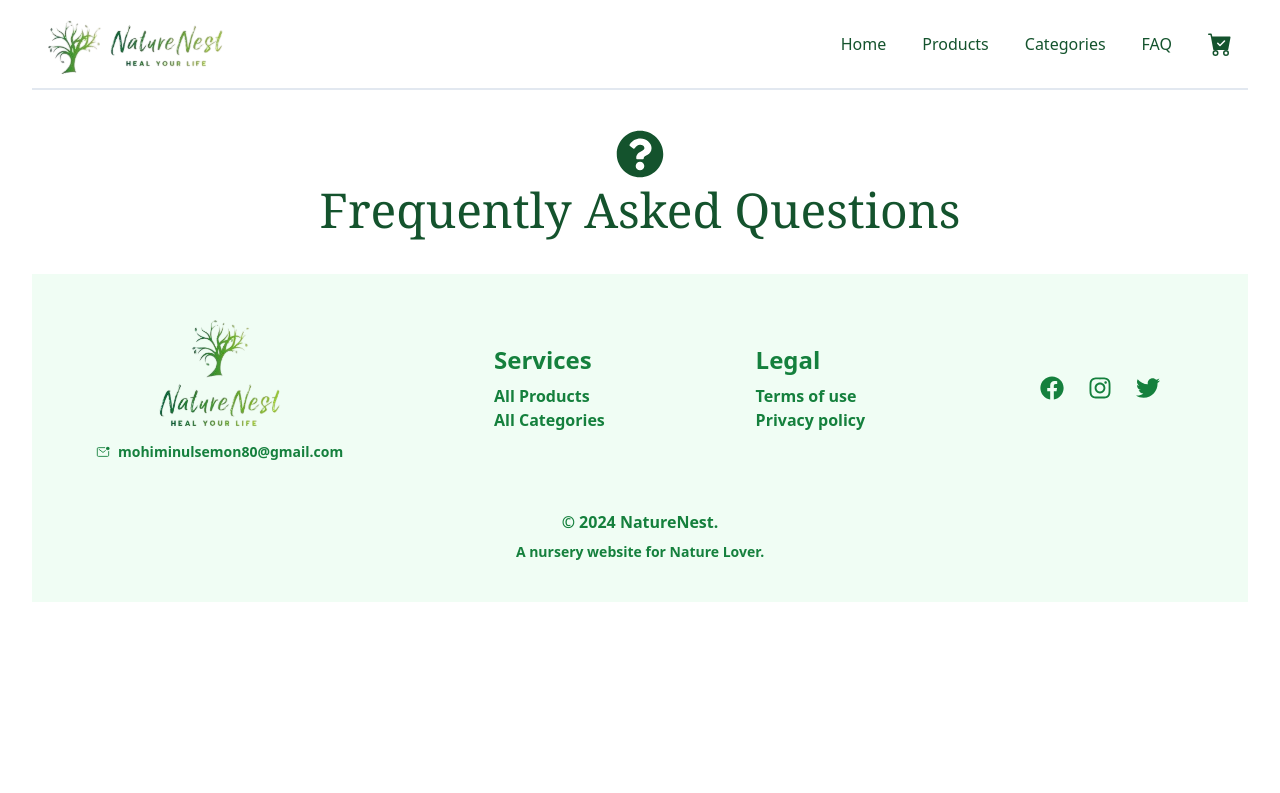
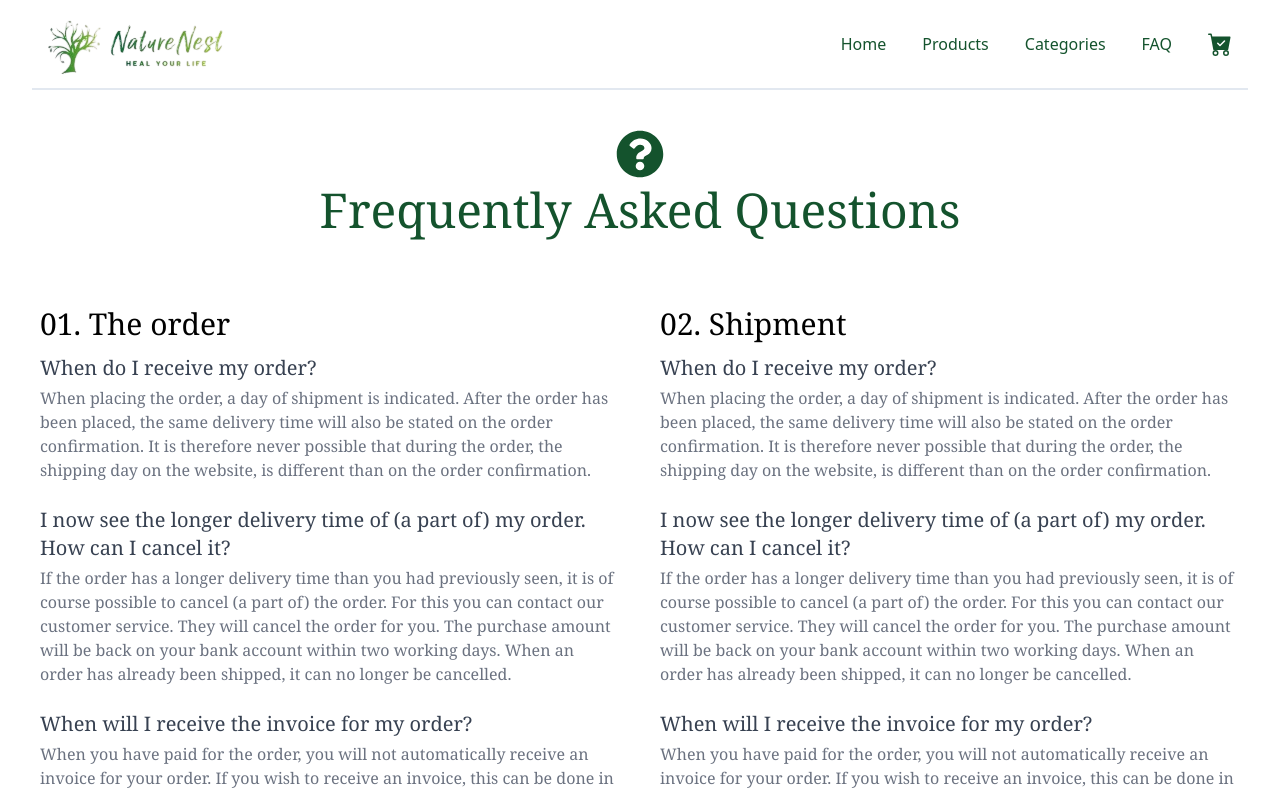
Before and after one commit to sabrinara/online-nursery-client, a React (Vite) app: page /faq in a window 1280 px wide. Shown: the top 793 px of the page. Built offline with nearby package versions, Linux system fonts and the light colour scheme.

Commit message:
FAQ page done

```diff
--- a/src/pages/FAQ/FAQ.tsx
+++ b/src/pages/FAQ/FAQ.tsx
@@ -1,11 +1,68 @@
 import { FaQuestionCircle } from "react-icons/fa";
 
 const FAQ = () => {
+    const data = [
+        {
+            id: 1,
+            list : "01. The order",
+            qus1: "When do I receive my order?",
+            ans1:"When placing the order, a day of shipment is indicated. After the order has been placed, the same delivery time will also be stated on the order confirmation. It is therefore never possible that during the order, the shipping day on the website, is different than on the order confirmation.",
+            qus2 : "I now see the longer delivery time of (a part of) my order. How can I cancel it?",
+            ans2: "If the order has a longer delivery time than you had previously seen, it is of course possible to cancel (a part of) the order. For this you can contact our customer service. They will cancel the order for you. The purchase amount will be back on your bank account within two working days. When an order has already been shipped, it can no longer be cancelled.",
+            qus3: "When will I receive the invoice for my order?",
+            ans3: "When you have paid for the order, you will not automatically receive an invoice for your order. If you wish to receive an invoice, this can be done in two ways.The first way is through your account at our store. When you log in to your account you can see your orders and download the invoice."
+        },
+        {
+            id: 2,
+            list : "02. Shipment",
+            qus1: "When do I receive my order?",
+            ans1:"When placing the order, a day of shipment is indicated. After the order has been placed, the same delivery time will also be stated on the order confirmation. It is therefore never possible that during the order, the shipping day on the website, is different than on the order confirmation.",
+            qus2 : "I now see the longer delivery time of (a part of) my order. How can I cancel it?",
+            ans2: "If the order has a longer delivery time than you had previously seen, it is of course possible to cancel (a part of) the order. For this you can contact our customer service. They will cancel the order for you. The purchase amount will be back on your bank account within two working days. When an order has already been shipped, it can no longer be cancelled.",
+            qus3: "When will I receive the invoice for my order?",
+            ans3: "When you have paid for the order, you will not automatically receive an invoice for your order. If you wish to receive an invoice, this can be done in two ways.The first way is through your account at our store. When you log in to your account you can see your orders and download the invoice."
+        },
+        {
+            id: 3,
+            list : "03. The order",
+            qus1: "When do I receive my order?",
+            ans1:"When placing the order, a day of shipment is indicated. After the order has been placed, the same delivery time will also be stated on the order confirmation. It is therefore never possible that during the order, the shipping day on the website, is different than on the order confirmation.",
+            qus2 : "I now see the longer delivery time of (a part of) my order. How can I cancel it?",
+            ans2: "If the order has a longer delivery time than you had previously seen, it is of course possible to cancel (a part of) the order. For this you can contact our customer service. They will cancel the order for you. The purchase amount will be back on your bank account within two working days. When an order has already been shipped, it can no longer be cancelled.",
+            qus3: "When will I receive the invoice for my order?",
+            ans3: "When you have paid for the order, you will not automatically receive an invoice for your order. If you wish to receive an invoice, this can be done in two ways.The first way is through your account at our store. When you log in to your account you can see your orders and download the invoice."
+        },
+        {
+            id: 4,
+            list : "04. Returns, exchanges and complaints",
+            qus1: "When do I receive my order?",
+            ans1:"When placing the order, a day of shipment is indicated. After the order has been placed, the same delivery time will also be stated on the order confirmation. It is therefore never possible that during the order, the shipping day on the website, is different than on the order confirmation.",
+            qus2 : "I now see the longer delivery time of (a part of) my order. How can I cancel it?",
+            ans2: "If the order has a longer delivery time than you had previously seen, it is of course possible to cancel (a part of) the order. For this you can contact our customer service. They will cancel the order for you. The purchase amount will be back on your bank account within two working days. When an order has already been shipped, it can no longer be cancelled.",
+            qus3: "When will I receive the invoice for my order?",
+            ans3: "When you have paid for the order, you will not automatically receive an invoice for your order. If you wish to receive an invoice, this can be done in two ways.The first way is through your account at our store. When you log in to your account you can see your orders and download the invoice."
+        },
+
+    ]
     return (
         <div>
            <div className="flex flex-col items-center justify-center mt-10">
             <FaQuestionCircle className="text-5xl"/>
-            <h1 className="font-serif mt-2 text-5xl">Frequently Asked Questions</h1>
+            <h1 className="font-serif mt-2 text-3xl md:text-5xl mx-10 text-center mb-6">Frequently Asked Questions</h1>
+           </div>
+           <div className="grid grid-cols-1 md:grid-cols-2 mt-0 md:mt-10 gap-4 md:gap-10 mx-10">
+            {data.map((item) => (
+                <div className="flex flex-col md:mt-2">
+                    <h1 className="font-serif text-3xl text-black mb-3">{item.list}</h1>
+                    <h1 className="font-serif text-xl text-gray-700 mb-1">{item.qus1}</h1>
+                    <h1 className="font-serif text-base text-gray-500 mb-6">{item.ans1}</h1>
+                    <h1 className="font-serif text-xl text-gray-700 mb-1">{item.qus2}</h1>
+                    <h1 className="font-serif text-base text-gray-500 mb-6">{item.ans2}</h1>
+                    <h1 className="font-serif text-xl text-gray-700 mb-1">{item.qus3}</h1>
+                    <h1 className="font-serif text-base text-gray-500 mb-6">{item.ans3}</h1>
+
+                </div>
+            ))}
            </div>
         </div>
     );
```
